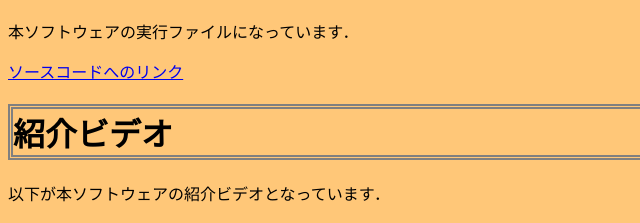
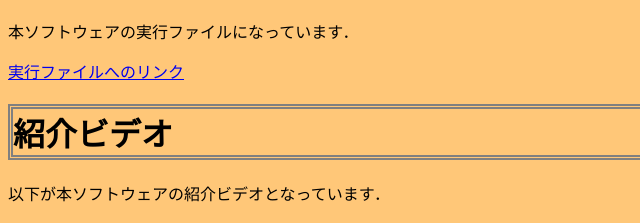
Before and after one commit to tomo936/dejikon, a website: page index.html in a window 1280 px wide. Shown: the part 569-792 px from the top of the page, 0-640 px from the left. Drawn offline with Linux system fonts and the light colour scheme.

Commit message:
Update index.html

```diff
--- a/index.html
+++ b/index.html
@@ -36,7 +36,7 @@
         <div>
         <h1 class="double">プログラム本体</h1>
         <p>本ソフトウェアの実行ファイルになっています．</p>
-        <a href="./dejirei1.zip" download="dejirei1.zip">ソースコードへのリンク</a>
+        <a href="./dejirei1.zip" download="dejirei1.zip">実行ファイルへのリンク</a>
         </div>
     </body>
     <body>
```
